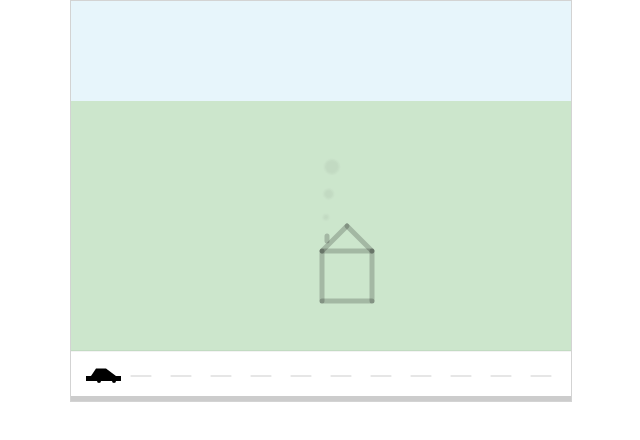
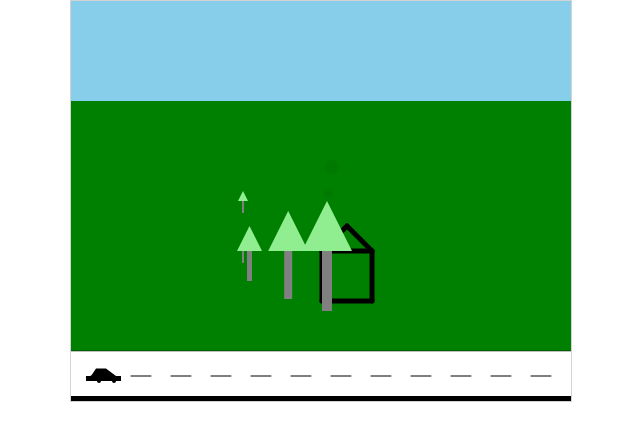
Before and after one commit to gokhanergen-tech/html-canvas-car-house-animation, a plain HTML site: page index.html in a window 1280 px wide. Shown: the whole page, without its empty margins (319-959 px from the left). Drawn offline with Linux system fonts and the light colour scheme.

Commit message:
Drawing Tree With Its Animaiton

```diff
--- a/GreenTerrain.js
+++ b/GreenTerrain.js
@@ -1,6 +1,31 @@
 class GreenTerrain{
+
+    constructor(){
+
+        this.trees=[
+            new Tree({
+                x:100,y:250
+            },0.2),
+            new Tree({
+                x:150,y:250
+            },0.5),
+            new Tree({
+                x:100,y:200
+            },0.2),
+            new Tree({
+                x:23,y:250
+            },1),
+            new Tree({
+                x:189,y:250
+            },0.8)
+        ]
+        this.house=new House();
+    }
+
     draw(ctx){
+
         ctx.save();
+
         ctx.beginPath();
         ctx.fillStyle="green";
         ctx.moveTo(0,350);
@@ -9,5 +34,13 @@ class GreenTerrain{
         ctx.lineTo(500,350);
         ctx.fill();
         ctx.restore();
+        this.house.update(ctx.canvas.width);
+        this.house.draw(ctx);
+        this.trees.forEach(tree=>{
+            tree.update(ctx);
+            tree.draw(ctx);
+        })
+
+
     }
 }
--- a/House.js
+++ b/House.js
@@ -36,6 +36,7 @@ class House{
         this.lineDrawer.draw(ctx,100,100,100,200);
         this.lineDrawer.draw(ctx,100,200,200,200);
         this.lineDrawer.draw(ctx,200,200,200,100);
+
         ctx.restore();
 
     }
--- a/Road.js
+++ b/Road.js
@@ -32,8 +32,6 @@ class Road{
        ctx.lineTo(500,400);
        ctx.stroke();
 
-
-
       ctx.restore();
     }
 }
--- /dev/null
+++ b/Tree.js
@@ -0,0 +1,37 @@
+class Tree{
+    constructor(position,scale=1){
+        this.position=position;
+        this.scale=scale;
+        this.xPos=0;
+    }
+
+    update(ctx){
+       ctx.save();
+       const reversedScale=1/this.scale;
+       this.xPos+=reversedScale;
+
+       if(this.xPos-ctx.canvas.width*reversedScale>50*reversedScale*2){
+        this.xPos=0;
+       }
+
+       ctx.scale(this.scale,this.scale);
+
+       ctx.translate(0,Math.abs(1-reversedScale)*this.position.y);
+
+       ctx.translate(-this.position.x*reversedScale-50*reversedScale,0);
+       ctx.translate(this.xPos,0);
+
+    }
+
+    draw(ctx){
+       ctx.fillStyle="gray";
+       ctx.fillRect(this.position.x,this.position.y,10,60);
+       ctx.fillStyle="lightgreen";
+       ctx.beginPath();
+       ctx.moveTo(this.position.x-20,this.position.y);
+       ctx.lineTo(this.position.x+30,this.position.y);
+       ctx.lineTo(this.position.x+5,this.position.y-50);
+       ctx.fill();
+       ctx.restore();
+    }
+}
--- a/index.html
+++ b/index.html
@@ -7,6 +7,7 @@
     </head>
     <body>
          <canvas width="500" height="400" id="canvas"></canvas>
+         <script src="Tree.js"></script>
          <script src="Smokes.js"></script>
          <script src="Car.js"> </script>
          <script src="Road.js"></script>
--- a/main.js
+++ b/main.js
@@ -6,20 +6,19 @@ if(canvas.getContext){
 
     const road=new Road();
     const car=new Car();
-    const house=new House();
+
     const greenTerrain=new GreenTerrain();
     const sky=new Sky();
 
 
     const animate=(time)=>{
         ctx.clearRect(0,0,canvas.width,canvas.height)
-        ctx.globalAlpha=0.2;
+        //ctx.globalAlpha=0.2;
 
+
+        sky.draw(ctx);
         greenTerrain.draw(ctx);
-        sky.draw(ctx);
 
-        house.update(canvas.width);
-        house.draw(ctx);
 
         road.draw(ctx,time);
         car.draw(ctx);
```
